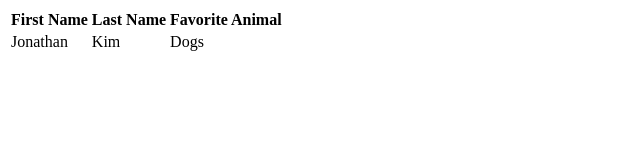
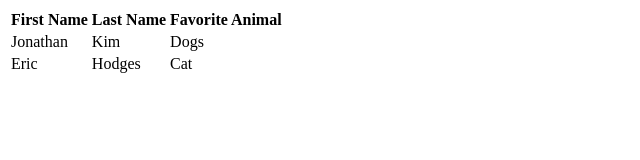
Before and after one commit to jonathan1228/html_exercise, a plain HTML site: page favorites.html in a window 1280 px wide. Shown: the whole page, without its empty margins (0-640 px from the left). Drawn offline with Linux system fonts and the light colour scheme.

Commit message:
Added my info

```diff
--- a/favorites.html
+++ b/favorites.html
@@ -18,6 +18,12 @@
 					<td> Kim </td>
 					<td> Dogs </td>
 				</tr>
+				<tr>
+					<td>Eric</td>
+					<td>Hodges</td>
+					<td>Cat</td>
+				</tr>
+
 			</tbody>
 		</table>
 	</body>
```
